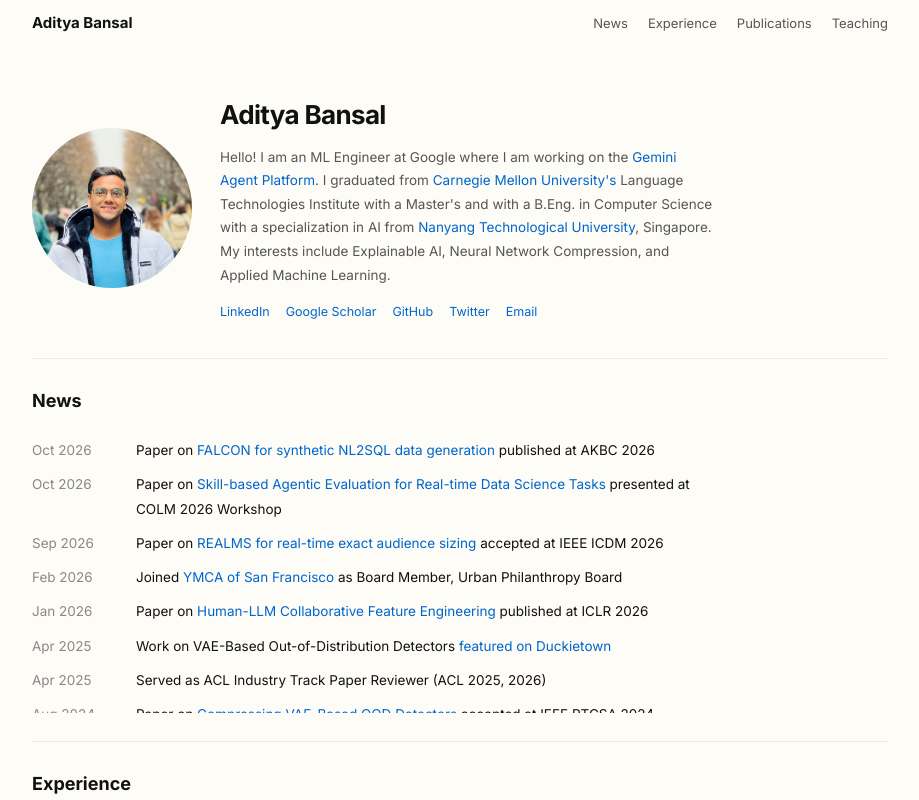
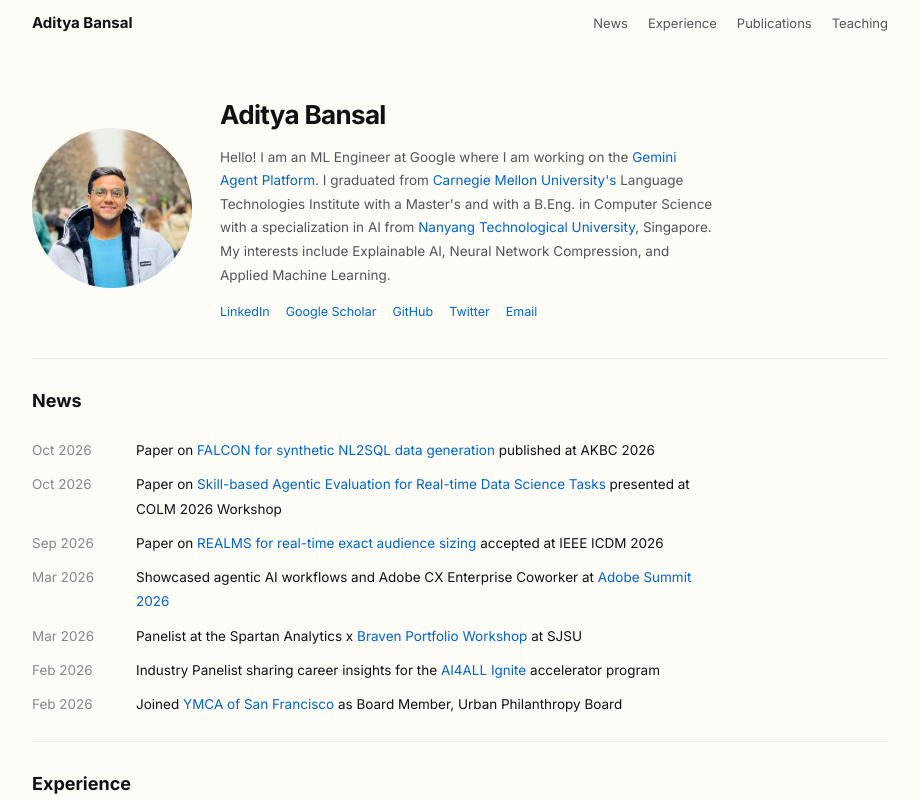
Before and after one commit to bansal-aditya/bansal-aditya.github.io, a Next.js app: page / in a window 1280 px wide. Shown: the top 800 px of the page, without its empty margins (180-1099 px from the left). Built offline with nearby package versions, Linux system fonts and the light colour scheme.

Commit message:
feat: add AI4ALL Ignite panel to teaching and news; add Braven panel and Adobe Summit to news

```diff
--- a/src/data/news.ts
+++ b/src/data/news.ts
@@ -36,6 +36,27 @@ export const news: NewsItem[] = [
     link: "https://arxiv.org/abs/2609.30547",
     linkText: "REALMS for real-time exact audience sizing",
     preview: { title: "arXiv Paper", domain: "arxiv.org", description: "REALMS: An AI-Assistant Conversational System for Real-Time Exact Audience Sizing over High-Dimensional Nested Profiles", favicon: gfav("arxiv.org") },
+  },
+  {
+    date: "Mar 2026",
+    description: "Showcased agentic AI workflows and Adobe CX Enterprise Coworker at Adobe Summit 2026",
+    link: "https://www.linkedin.com/feed/update/urn:li:activity:7453311224286445568/",
+    linkText: "Adobe Summit 2026",
+    preview: { title: "Adobe Summit 2026", domain: "linkedin.com", description: "Showcased Adobe CX Enterprise Coworker — agentic AI system for multi-agent coordination", favicon: gfav("linkedin.com") },
+  },
+  {
+    date: "Mar 2026",
+    description: "Panelist at the Spartan Analytics x Braven Portfolio Workshop at SJSU",
+    link: "https://www.linkedin.com/feed/update/urn:li:ugcPost:7442777233397833728/",
+    linkText: "Braven Portfolio Workshop",
+    preview: { title: "Braven at SJSU", domain: "linkedin.com", description: "Projects to Profession: Data Analytics Portfolio Workshop in collaboration with Braven at SJSU", favicon: gfav("linkedin.com") },
+  },
+  {
+    date: "Feb 2026",
+    description: "Industry Panelist sharing career insights for the AI4ALL Ignite accelerator program",
+    link: "https://www.instagram.com/p/DaiGTS4mjZn/",
+    linkText: "AI4ALL Ignite",
+    preview: { title: "AI4ALL Ignite Panel", domain: "instagram.com", description: "Industry panel session for students in the AI4ALL Ignite Accelerator program", favicon: gfav("instagram.com") },
   },
   {
     date: "Feb 2026",
--- a/src/data/teaching.ts
+++ b/src/data/teaching.ts
@@ -26,6 +26,20 @@ export const teaching: TeachingItem[] = [
     link: "https://bebraven.org",
     linkText: "Braven",
     preview: { title: "Braven", domain: "bebraven.org", description: "Leadership & Career Accelerator for underrepresented college students", favicon: gfav("bebraven.org") },
+  },
+  {
+    dateRange: "2026",
+    role: "Industry Panelist",
+    organization: "AI4ALL Ignite",
+    description: "Shared career paths and AI industry insights with undergraduate students in the AI4ALL Ignite Accelerator program.",
+    link: "https://ai-4-all.org/ai4all-ignite/",
+    linkText: "AI4ALL Ignite",
+    preview: {
+      title: "AI4ALL Ignite",
+      domain: "ai-4-all.org",
+      description: "AI4ALL Ignite Accelerator — mentorship and career development in AI for underrepresented students",
+      favicon: gfav("ai-4-all.org"),
+    },
   },
   {
     dateRange: "2025",
```
